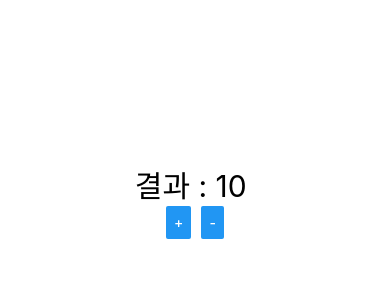
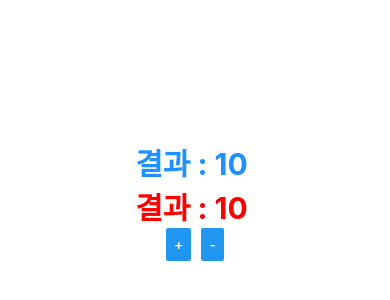
Before and after one commit to bym010312/RN_weather_app, a React Native app: screen / in a window 390 px wide. Shown: the part 222-522 px from the top of the page. Built offline with nearby package versions, Linux system fonts and the light colour scheme.

Commit message:
리엑트 네이티브 스타일 구성법

```diff
--- a/App.js
+++ b/App.js
@@ -6,7 +6,8 @@ export default function App() {
   const [number, setNumber] = useState(10);
   return (
     <View style={styles.container}>
-      <Text style={{ fontSize: 30 }}>결과 : {number} </Text>
+      <Text style={{...styles.text, color: "dodgerblue"}}>결과 : {number} </Text>
+      <Text style={{...styles.text}}>결과 : {number} </Text>
       <View style={{ flexDirection: "row", gap: 10}}>
         <Button title="+" onPress={() => setNumber(number + 1)}/>
         <Button title="-" onPress={() => setNumber(number - 1)}/>
@@ -23,4 +24,9 @@ const styles = StyleSheet.create({
     alignItems: 'center',
     justifyContent: 'center',
   },
+  text: {
+    color: "red",
+    fontSize: 30,
+    fontWeight: "bold"
+  }
 });
```
